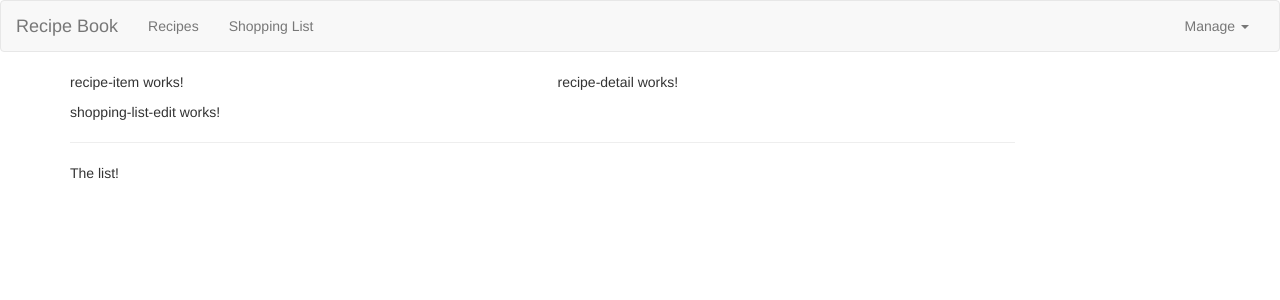
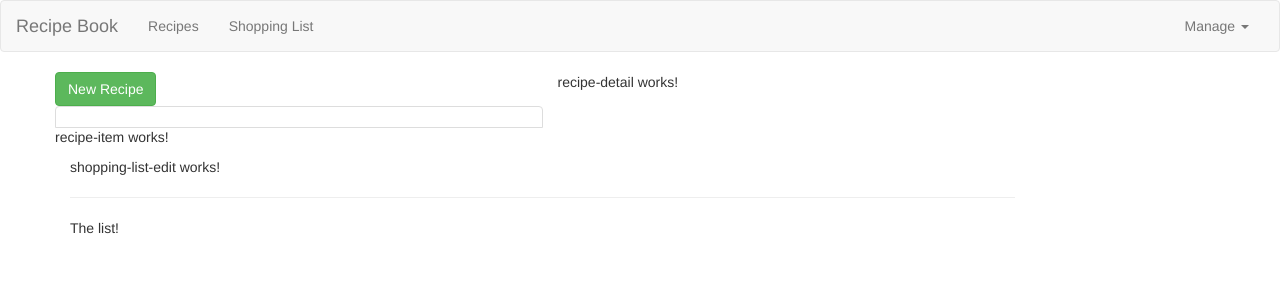
Before and after one commit to CibeleMartins/shoppingIngredients, an Angular app: page / in a window 1280 px wide. Shown: the top 300 px of the page. Built offline with nearby package versions, Linux system fonts and the light colour scheme.

Commit message:
🚧 feat: Implementing recipe-list component

```diff
--- a/src/app/components/recipes/recipe-list/recipe-list.component.html
+++ b/src/app/components/recipes/recipe-list/recipe-list.component.html
@@ -1 +1,13 @@
-<app-recipe-item></app-recipe-item>
+<div class="row">
+    <div class="col-mx-12">
+        <button class="btn btn-success">New Recipe</button>
+    </div>
+
+    <div class="row">
+
+        <div class="col-xs-12">
+            <a href="#" class="list-group-item"></a>
+            <app-recipe-item></app-recipe-item>
+        </div>
+    </div>
+</div>
--- a/src/app/components/recipes/recipe-list/recipe-list.component.ts
+++ b/src/app/components/recipes/recipe-list/recipe-list.component.ts
@@ -1,4 +1,5 @@
 import { Component, OnInit } from '@angular/core';
+import { Recipes } from '../recipes.molde';
 
 @Component({
   selector: 'app-recipe-list',
@@ -7,6 +8,10 @@ import { Component, OnInit } from '@angular/core';
 })
 export class RecipeListComponent implements OnInit {
 
+  recipes: Recipes[] = [
+    new Recipes('Macarrao', 'cozinhe o tomate com allho e sal', 'https://www.google.com/url?sa=i&url=https%3A%2F%2Fblog.tudogostoso.com.br%2Fcardapios%2Freceitas-faceis%2Freceitas-de-macarrao-confira%2F&psig=AOvVaw2yGWbdNw5lIYnvtMtqOznG&ust=1665248557182000&source=images&cd=vfe&ved=0CAsQjRxqFwoTCMjIlLfMzvoCFQAAAAAdAAAAABAE')
+  ]
+
   constructor() { }
 
   ngOnInit(): void {
```
